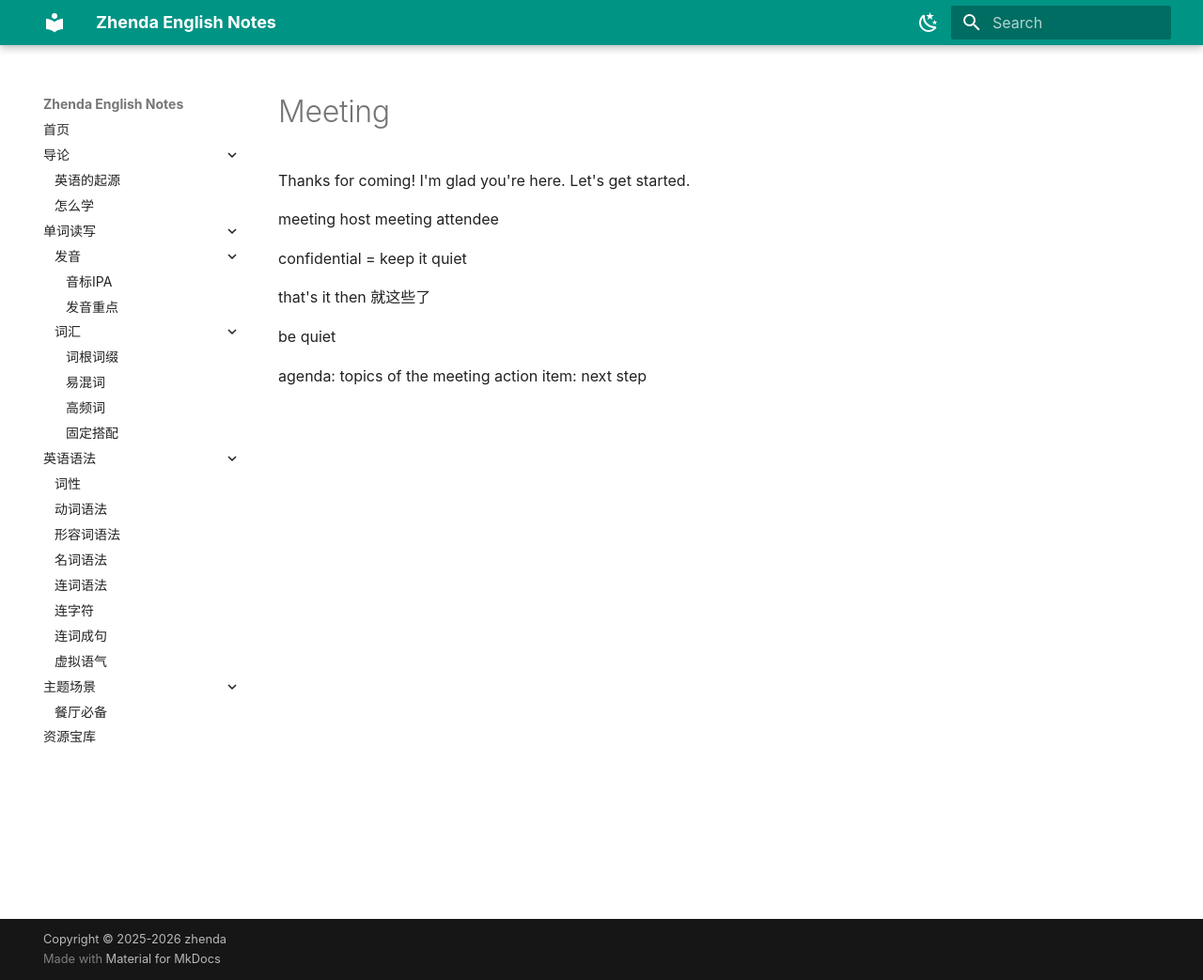
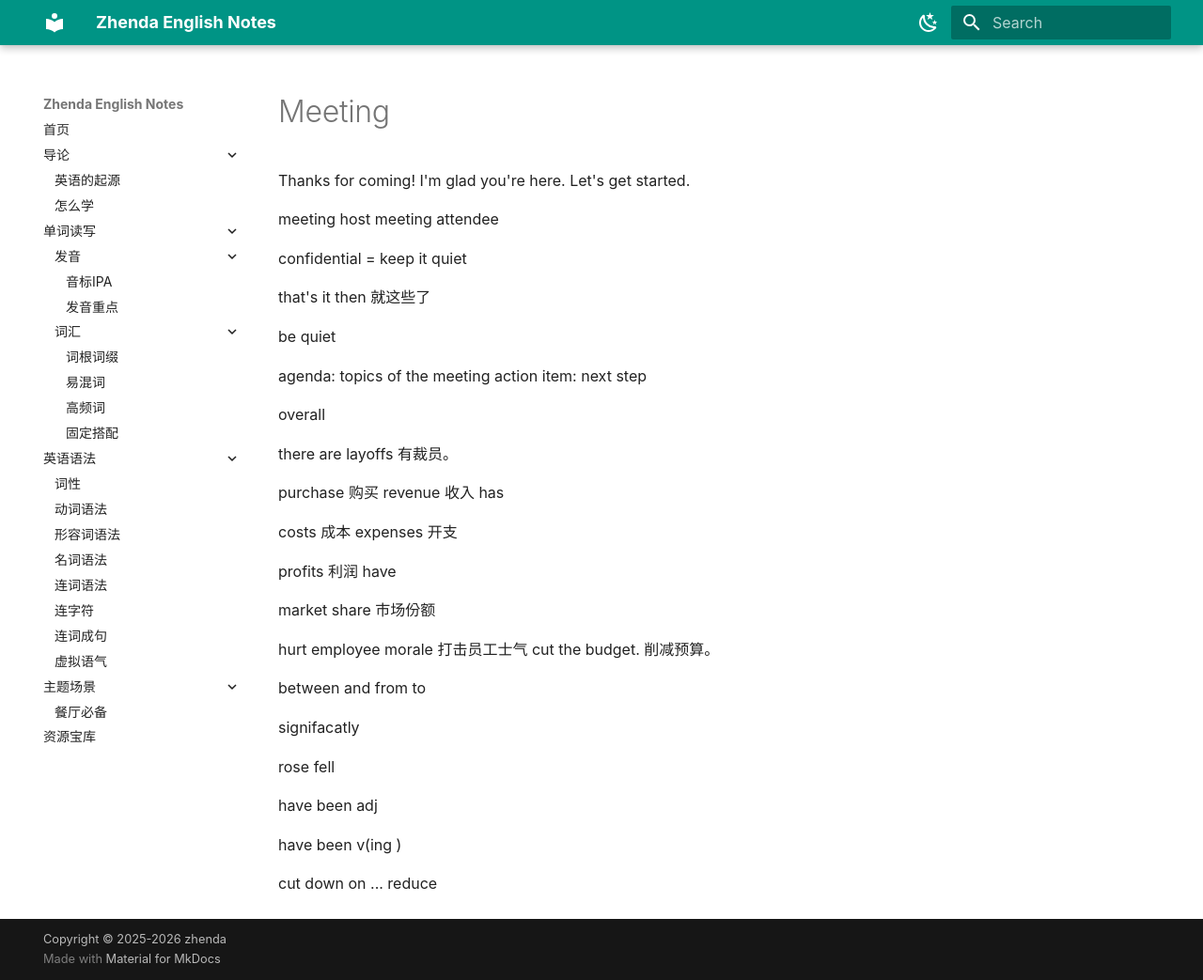
Before and after one commit to zhenda-hub/english-note, an MkDocs documentation site: the page built from docs/topics/meeting.md, in a window 1280 px wide and 1043 px high. Shown: the whole window at 94% size. Built offline with MkDocs 1.6.1 and Material for MkDocs 9.7.7, drawn with Linux system fonts in a browser that asks for light colours; plug-ins that fetch from the network failed and are left out.

```diff
--- a/docs/topics/meeting.md
+++ b/docs/topics/meeting.md
@@ -17,3 +17,39 @@ be quiet
 
 agenda: topics of the meeting
 action item: next step
+
+overall
+
+there are layoffs 有裁员。
+
+purchase 购买
+revenue 收入 has
+
+costs 成本
+expenses 开支
+
+profits 利润 have
+
+market share 市场份额
+
+
+hurt employee morale 打击员工士气
+cut the budget. 削减预算。
+
+
+between and
+from to
+
+
+signifacatly
+
+rose
+fell
+
+have been adj
+
+have been v(ing )
+
+
+cut down on ...
+reduce
```
Also changed, not shown: docs/topics/networking-event.md (added, +23 -0 lines).
